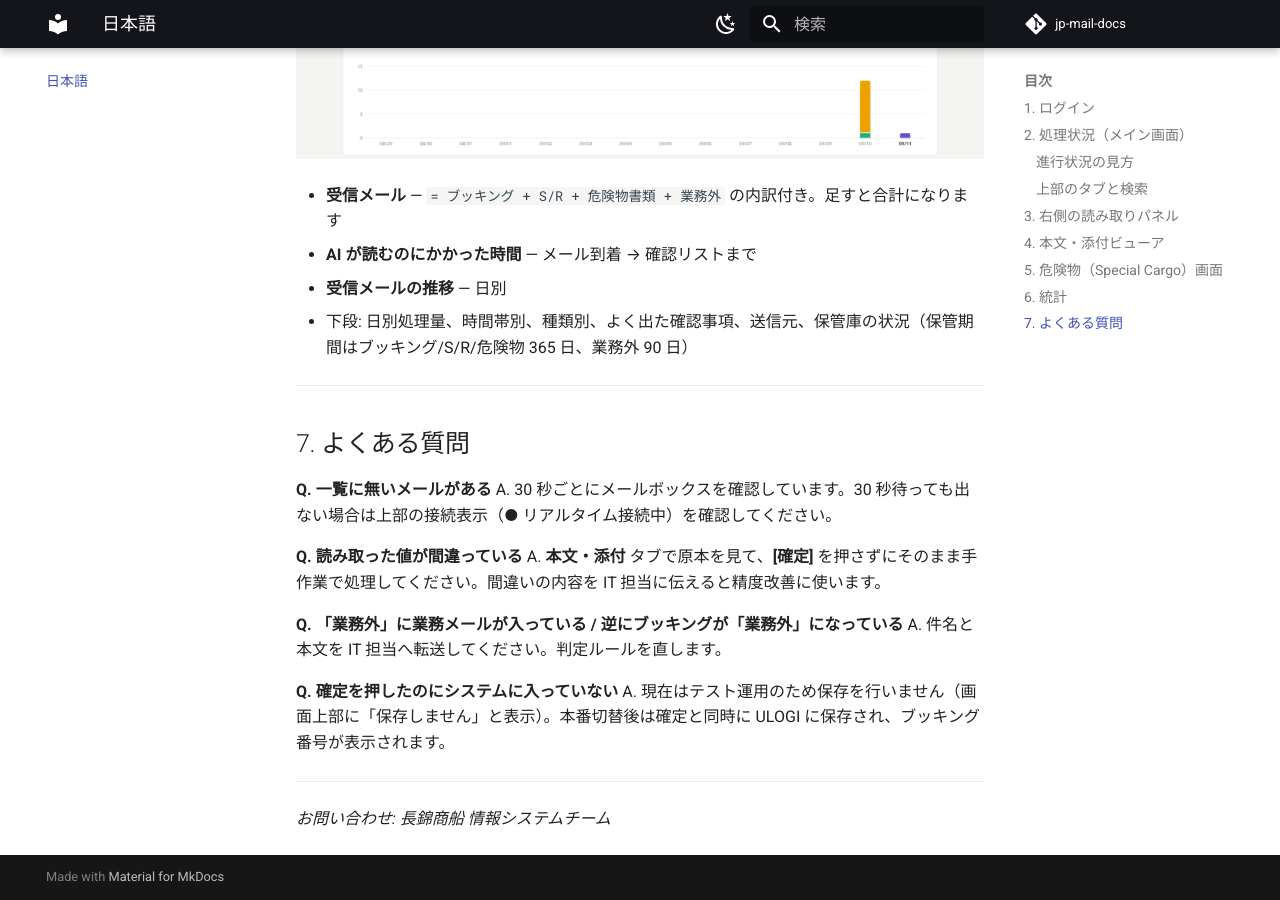
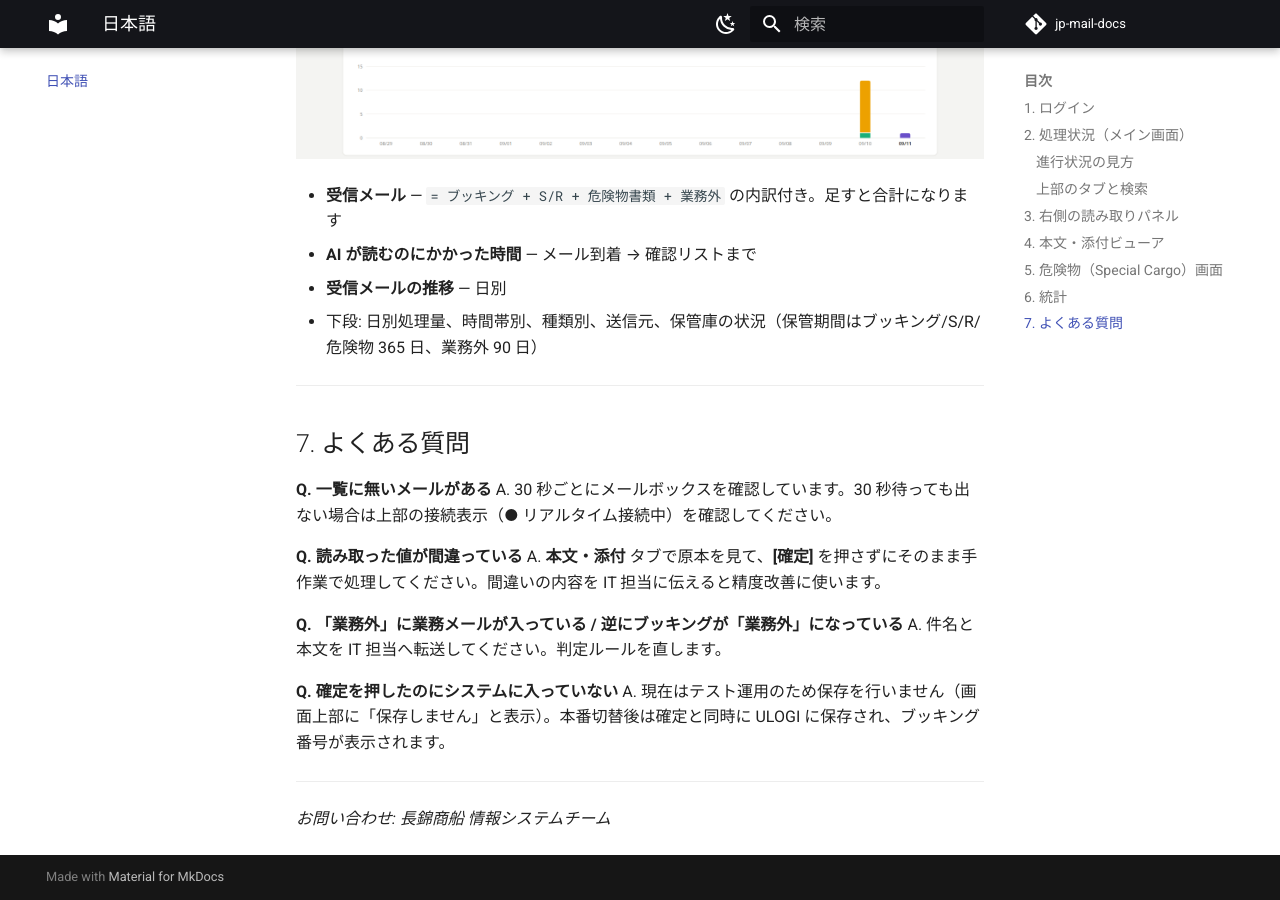
Before and after one commit to SinokorOfficial/jp-mail-docs, an MkDocs documentation site: the page built from docs/index.md, in a window 1280 px wide and 900 px high, scrolled down 6295 px. Built offline with MkDocs 1.6.1 and Material for MkDocs 9.7.7, drawn with Linux system fonts in a browser that asks for light colours; comment, search, counter and statistics services are not loaded.

Commit message:
統計: よく出た確認事項カードの削除に合わせて記述を更新
Co-Authored-By: Claude Opus 5 (1M context) <noreply@anthropic.com>

```diff
--- a/docs/index.md
+++ b/docs/index.md
@@ -117,7 +117,7 @@
 - **受信メール** — `= ブッキング + S/R + 危険物書類 + 業務外` の内訳付き。足すと合計になります
 - **AI が読むのにかかった時間** — メール到着 → 確認リストまで
 - **受信メールの推移** — 日別
-- 下段: 日別処理量、時間帯別、種類別、よく出た確認事項、送信元、保管庫の状況（保管期間はブッキング/S/R/危険物 365 日、業務外 90 日）
+- 下段: 日別処理量、時間帯別、種類別、送信元、保管庫の状況（保管期間はブッキング/S/R/危険物 365 日、業務外 90 日）
 
 ---
 
```
Also changed, not shown: docs/ko.md (+1 -1 lines).
